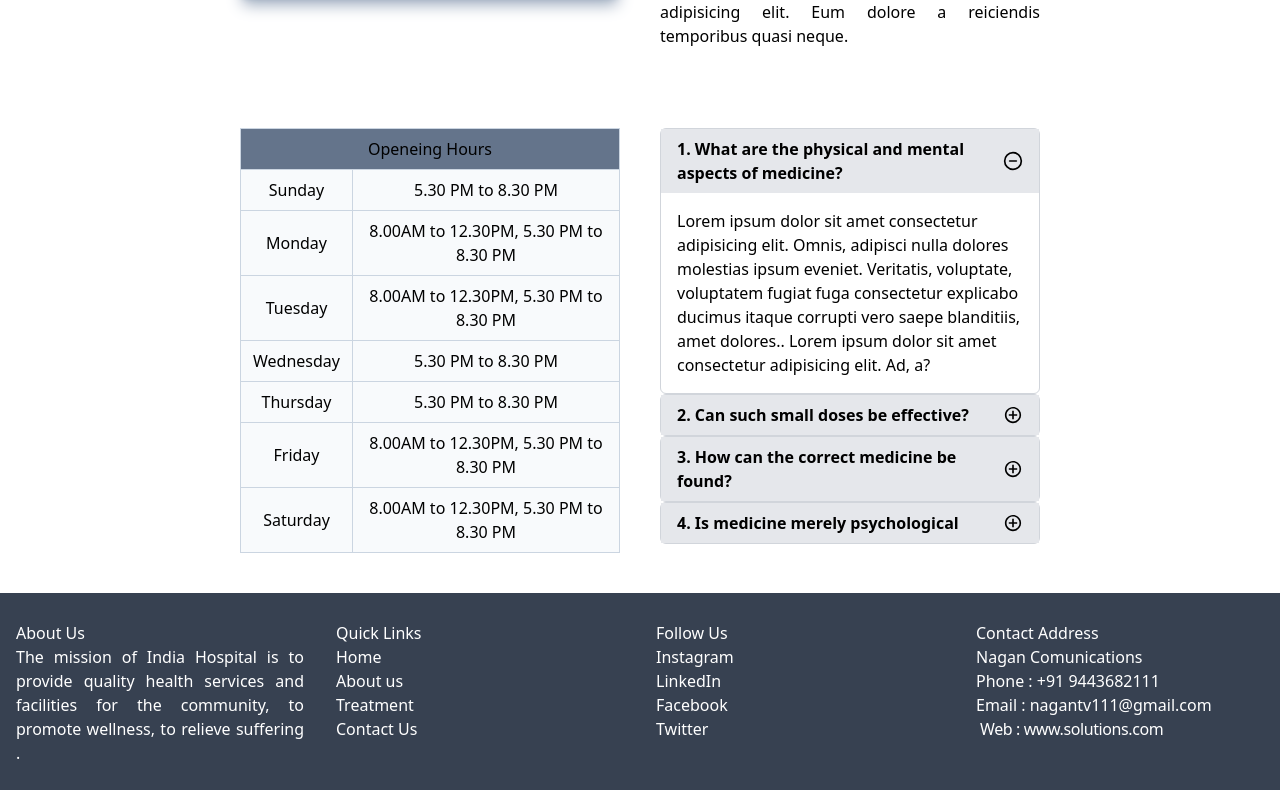
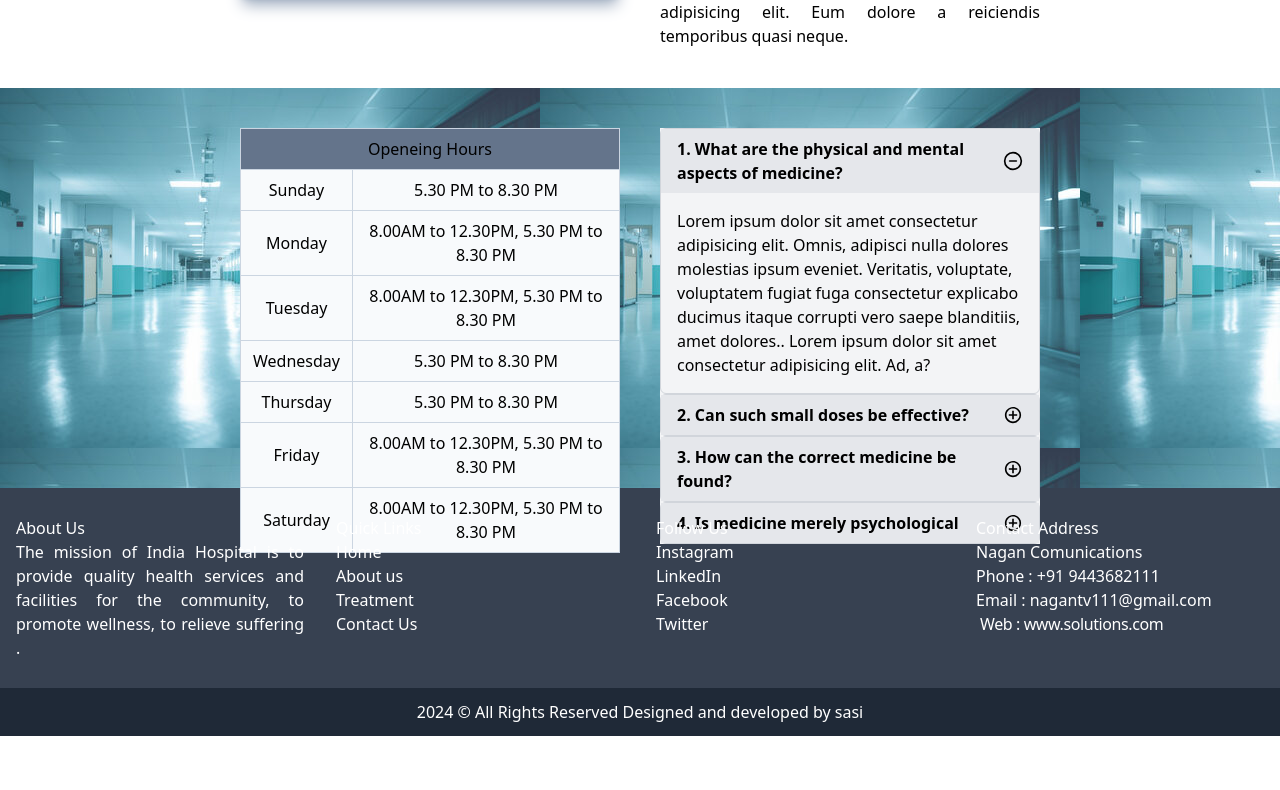
Before and after one commit to sasisingh/hospital, a React (Create React App) app: page /about-us in a window 1280 px wide. Shown: the part 460-1250 px from the top of the page. After the commit the page ends 1196 px from the top, so only its background shows below. Built offline with nearby package versions, Linux system fonts and the light colour scheme.

Commit message:
update code

```diff
--- a/src/pages/AboutUs.jsx
+++ b/src/pages/AboutUs.jsx
@@ -6,7 +6,7 @@ const AboutUs = () => {
   return (
     <div className=''>
       <div className='grid md:grid-cols-2 md:mx-[80px] sm:grid-cols-1 sm:mx-[150px] lg:grid-cols-2 gap-10 p-10  lg:mx-[200px]'>
-        <div className=''>
+        <div className='' >
           <img src={About} alt='about' loading='lazy' className=' border-8 shadow-lg shadow-slate-400 border-white' />
         </div>
         <div className='text-justify leading-normal'>
@@ -17,8 +17,7 @@ const AboutUs = () => {
           <p>Lorem ipsum dolor sit amet, consectetur adipisicing elit. Eum dolore a reiciendis temporibus quasi neque.</p>
         </div>
       </div>
-      <div className=''>
-        {/* <img src={aboutBackground} alt='' className='w-full opacity-10 h-[400px] absolute ' /> */}
+      <div className='w-full opacity-6 h-[400px]' style={{background:`url(${aboutBackground})`}}>
         <div className='grid md:grid-cols-2 md:mx-[80px] sm:grid-cols-1 sm:mx-[150px] lg:grid-cols-2 gap-10 p-10  lg:mx-[200px]'>
           <div>
             <table className='table-auto border border-collapse w-full bg-slate-50 text-center border-slate-500'>
--- a/src/pages/Accordian.jsx
+++ b/src/pages/Accordian.jsx
@@ -25,13 +25,13 @@ const AboutAccordian = () => {
   };
 
   return (
-    <div className="container mx-auto">
+    <div className="container mx-auto bg-gray-100">
       <Accordion
         title="1. What are the physical and mental aspects of medicine?"
         isOpen={openIndex === 0}
         onClick={() => handleAccordionClick(0)}
       >
-        <p>Lorem ipsum dolor sit amet consectetur adipisicing elit. Omnis, adipisci nulla dolores molestias ipsum eveniet. Veritatis, voluptate, voluptatem fugiat fuga consectetur explicabo ducimus itaque corrupti vero saepe blanditiis, amet dolores.. Lorem ipsum dolor sit amet consectetur adipisicing elit. Ad, a?</p>
+        <p className=''>Lorem ipsum dolor sit amet consectetur adipisicing elit. Omnis, adipisci nulla dolores molestias ipsum eveniet. Veritatis, voluptate, voluptatem fugiat fuga consectetur explicabo ducimus itaque corrupti vero saepe blanditiis, amet dolores.. Lorem ipsum dolor sit amet consectetur adipisicing elit. Ad, a?</p>
       </Accordion>
       <Accordion
         title="2. Can such small doses be effective?"
```
